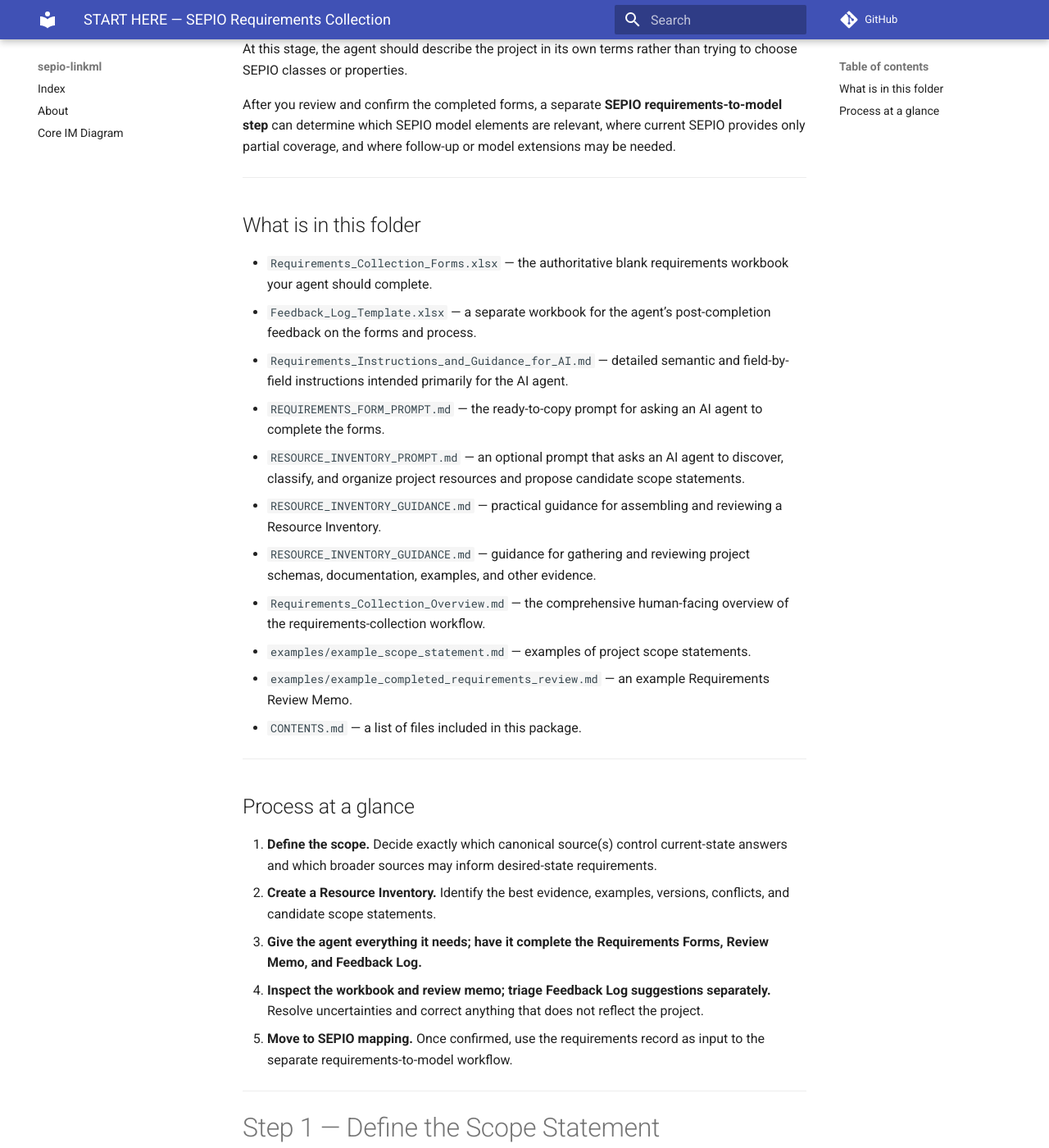
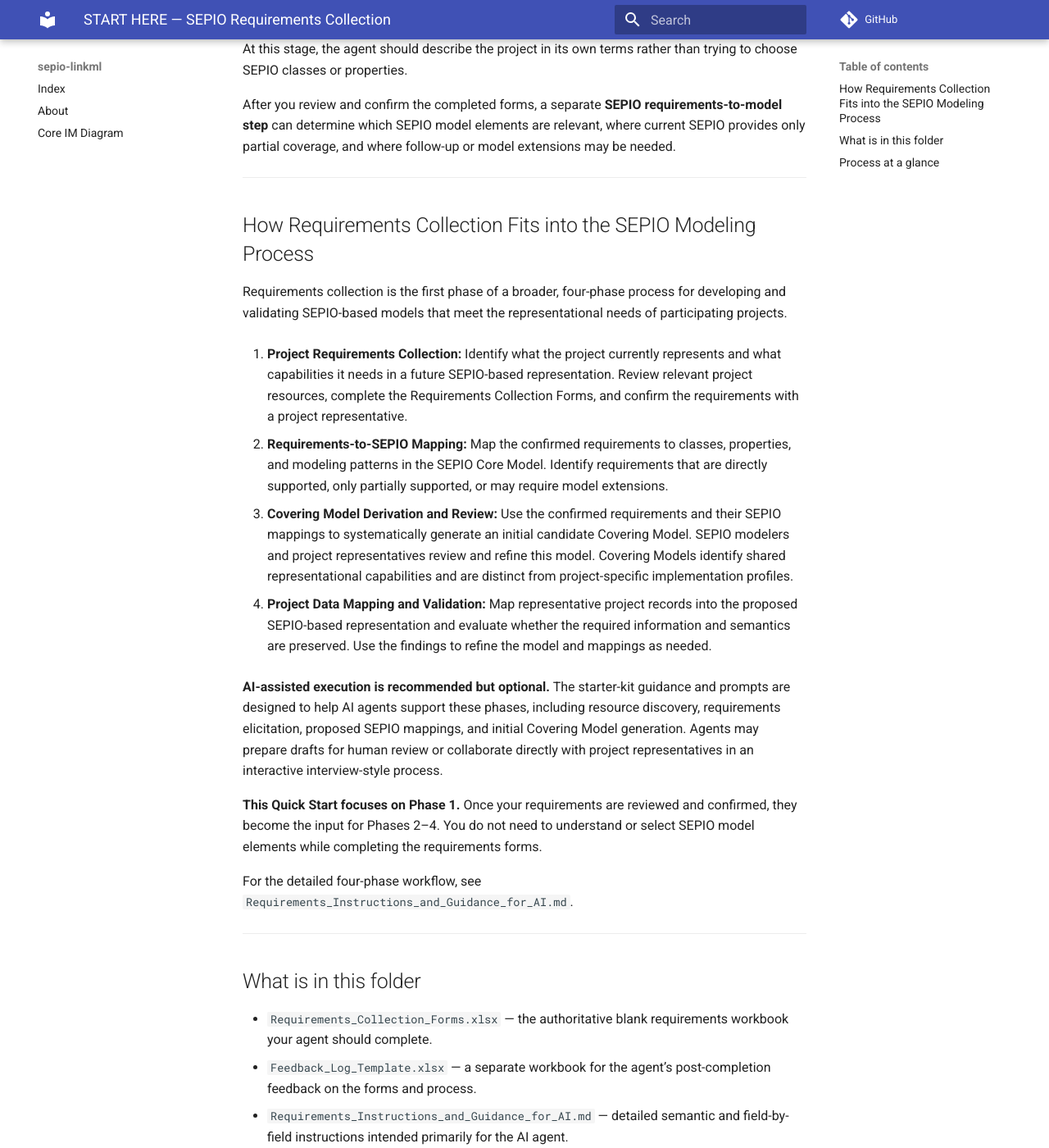
Before and after one commit to sepio-framework/sepio-linkml, an MkDocs documentation site: the page built from docs/requirements-collection/QUICK_START.md, in a window 1280 px wide and 1400 px high, scrolled down 393 px. Shown: the whole window at 82% size. Built offline with MkDocs 1.6.1 and Material for MkDocs 9.7.7, drawn with Linux system fonts in a browser that asks for light colours; comment, search, counter and statistics services are not loaded; some of the changed text lies outside the part shown.

Commit message:
Update QUICK_START.md

```diff
--- a/docs/requirements-collection/QUICK_START.md
+++ b/docs/requirements-collection/QUICK_START.md
@@ -13,6 +13,26 @@
 
 ---
 
+## How Requirements Collection Fits into the SEPIO Modeling Process
+
+Requirements collection is the first phase of a broader, four-phase process for developing and validating SEPIO-based models that meet the representational needs of participating projects.
+
+1. **Project Requirements Collection:** Identify what the project currently represents and what capabilities it needs in a future SEPIO-based representation. Review relevant project resources, complete the Requirements Collection Forms, and confirm the requirements with a project representative.
+
+2. **Requirements-to-SEPIO Mapping:** Map the confirmed requirements to classes, properties, and modeling patterns in the SEPIO Core Model. Identify requirements that are directly supported, only partially supported, or may require model extensions.
+
+3. **Covering Model Derivation and Review:** Use the confirmed requirements and their SEPIO mappings to systematically generate an initial candidate Covering Model. SEPIO modelers and project representatives review and refine this model. Covering Models identify shared representational capabilities and are distinct from project-specific implementation profiles.
+
+4. **Project Data Mapping and Validation:** Map representative project records into the proposed SEPIO-based representation and evaluate whether the required information and semantics are preserved. Use the findings to refine the model and mappings as needed.
+
+**AI-assisted execution is recommended but optional.** The starter-kit guidance and prompts are designed to help AI agents support these phases, including resource discovery, requirements elicitation, proposed SEPIO mappings, and initial Covering Model generation. Agents may prepare drafts for human review or collaborate directly with project representatives in an interactive interview-style process.
+
+**This Quick Start focuses on Phase 1.** Once your requirements are reviewed and confirmed, they become the input for Phases 2–4. You do not need to understand or select SEPIO model elements while completing the requirements forms.
+
+For the detailed four-phase workflow, see `Requirements_Instructions_and_Guidance_for_AI.md`.
+
+---
+
 ## What is in this folder
 
 - `Requirements_Collection_Forms.xlsx` — the authoritative blank requirements workbook your agent should complete.
@@ -21,7 +41,6 @@
 - `REQUIREMENTS_FORM_PROMPT.md` — the ready-to-copy prompt for asking an AI agent to complete the forms.
 - `RESOURCE_INVENTORY_PROMPT.md` — an optional prompt that asks an AI agent to discover, classify, and organize project resources and propose candidate scope statements.
 - `RESOURCE_INVENTORY_GUIDANCE.md` — practical guidance for assembling and reviewing a Resource Inventory.
-- `RESOURCE_INVENTORY_GUIDANCE.md` — guidance for gathering and reviewing project schemas, documentation, examples, and other evidence.
 - `Requirements_Collection_Overview.md` — the comprehensive human-facing overview of the requirements-collection workflow.
 - `examples/example_scope_statement.md` — examples of project scope statements.
 - `examples/example_completed_requirements_review.md` — an example Requirements Review Memo.
@@ -31,8 +50,8 @@
 
 ## Process at a glance
 
-1. **Define the scope.** Decide exactly which canonical source(s) control current-state answers and which broader sources may inform desired-state requirements.
-2. **Create a Resource Inventory.** Identify the best evidence, examples, versions, conflicts, and candidate scope statements.
+1. **Discover resources and establish scope.** Identify relevant project materials, designate authoritative current-state sources and broader desired-state support, and confirm the selected scope.
+2. **Finalize the Resource Inventory.** Document the selected resources, source roles, versions, representative examples, and any conflicts or uncertainties; review and approve the inventory before form completion.
 3. **Give the agent everything it needs; have it complete the Requirements Forms, Review Memo, and Feedback Log.**
 4. **Inspect the workbook and review memo; triage Feedback Log suggestions separately.** Resolve uncertainties and correct anything that does not reflect the project.
 5. **Move to SEPIO mapping.** Once confirmed, use the requirements record as input to the separate requirements-to-model workflow.
```
